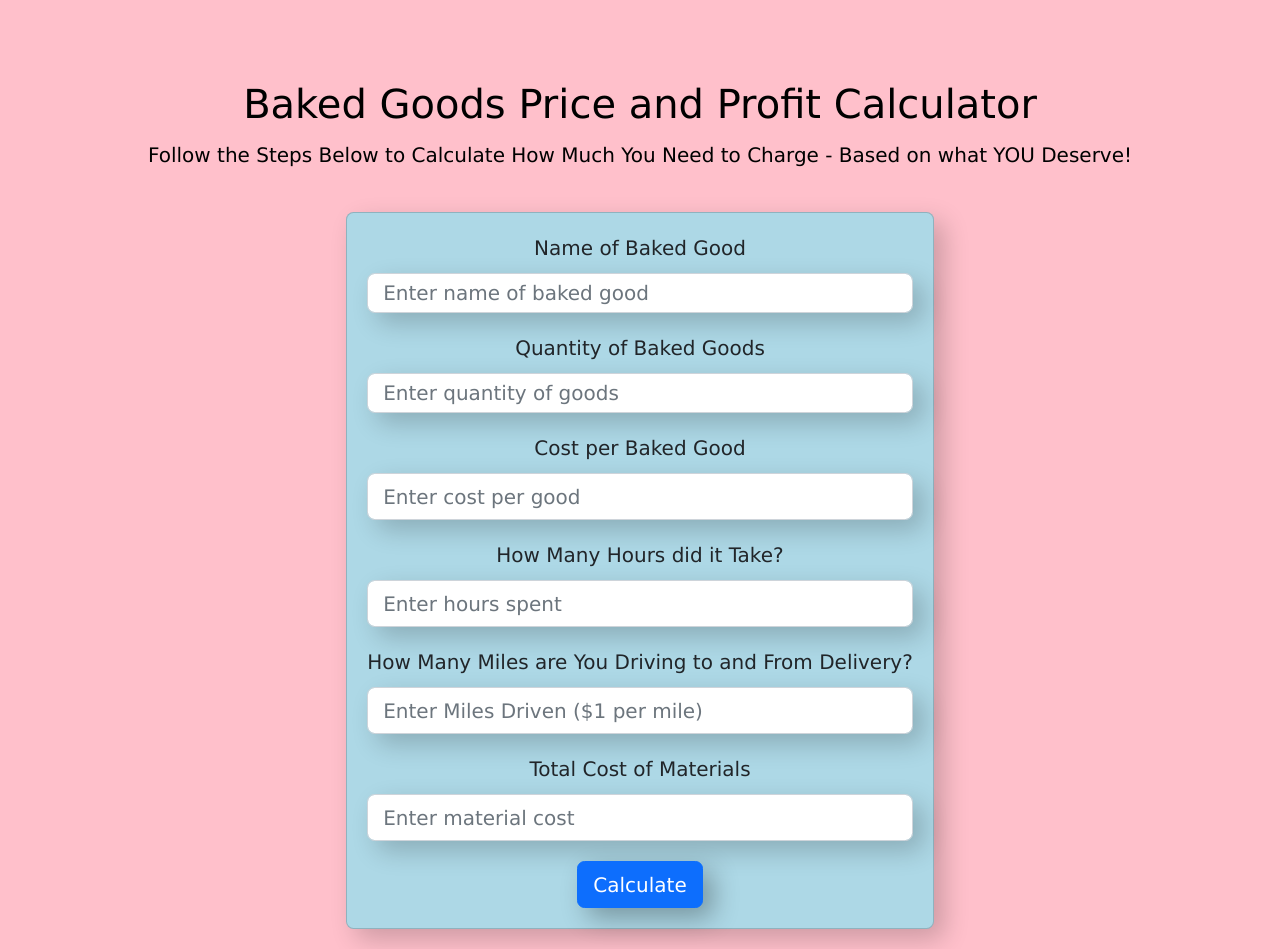
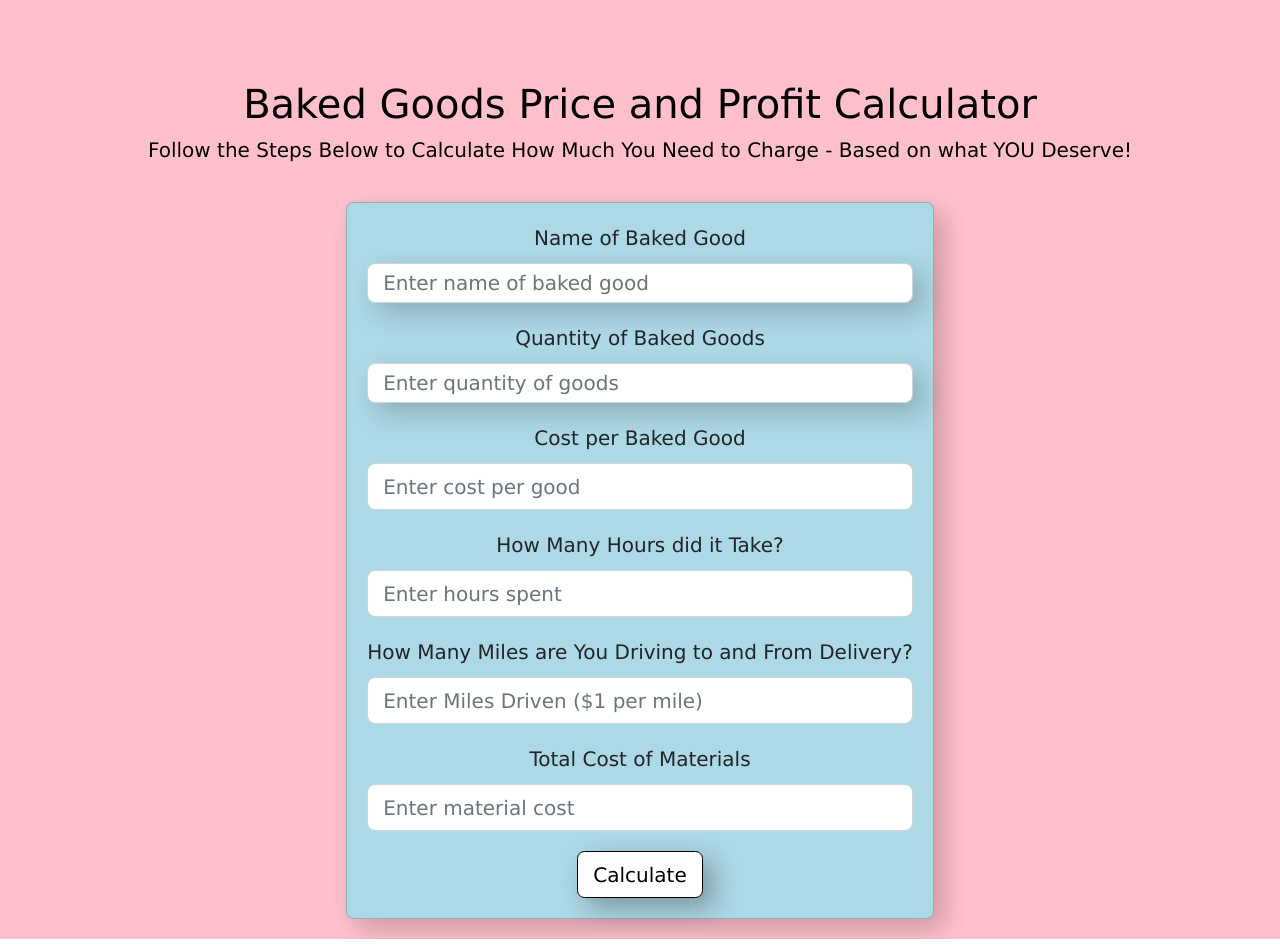
Before and after one commit to WebDeverDan/baker-cost-profit-calculator, a React (Create React App) app: page / in a window 1280 px wide. Built offline with nearby package versions, Linux system fonts and the light colour scheme.

Commit message:
cleaned up app.js structure and cleaned up css file

```diff
--- a/src/App.js
+++ b/src/App.js
@@ -69,8 +69,8 @@ const App = () => {
         </div>
       <div className={hiddenField}>
         <div>
-              <h1>Type of Food: {item.itemName}</h1>
-              <h3>Customer Should Pay: ${item.customerOwes}. They can afford it!</h3>
+            <h1>Type of Food: {item.itemName}</h1>
+            <h3>Customer Should Pay: ${item.customerOwes}. They can afford it!</h3>
           </div>
 					<div className="item-list text-dark">
             <div className="item-container ">
--- a/src/index.css
+++ b/src/index.css
@@ -44,32 +44,10 @@ body {
   margin-top: 2em;
 }
 
-.budget-message {
-  font-size: 20px;
-  color: #000000;
-  margin-top: 1em;
-}
 
 .instructions {
   font-size: 20px;
   color: #000000;
-}
-
-.add-budget-box {
-  display: flex;
-  flex-direction: column;
-  align-items: center;
-  border-radius: 20px;
-  padding: 5px;
-}
-
-.add-budget-input {
-  text-align: center;
-  box-shadow: 10px 10px 26px 0px rgba(0, 0, 0, 0.35);
-}
-
-.add-item-box svg {
-  margin: 5px;
 }
 
 .add-item-input {
@@ -85,16 +63,6 @@ body {
 
 .form-text {
   font: #000000;
-}
-.add-price-input {
-  box-sizing: border-box;
-  border: none;
-  border-width: .1em;
-  background: #ffffff;
-  color: black;
-  width: 100%;
-  padding-left: .3em;
-  box-shadow: 10px 10px 26px 0px rgba(0, 0, 0, 0.2);
 }
 
 input::placeholder {
@@ -131,65 +99,11 @@ input:focus {
   justify-content: space-between;
 }
 
-.remove-button {
-  color: white;
-  background-color: red;
-}
-
-.total {
-  float: right;
-  padding: 10px;
-  font-size: 20px;
-}
-
-.over-budget {
-  font-size: 20px;
-  color: red;
-}
-
-.under-budget {
-  font-size: 20px;
-  color: blue;
-}
-
-.regular-price {
-  font-size: 20px;
-  color: #000000;
-}
-
-.totals {
-  margin: auto;
-  display: flex;
-  margin-bottom: 1em;
-  font: #000000;
-  border: solid;
-  border-color: #000000;
-  border-left: none;
-  border-right: none;
-  margin-top: 1em;
-}
-
-
-.quantity {
-  display: flex;
-  align-items: center;
-  /* border: 1px solid #000000; */
-  /* background: white;
-  border-radius: 50px; */
-  font-size: 15px;
-  color: #ec645b;
-  min-width: 70px;
-  justify-content: space-between;
-}
-
-.quantity-integer{
-  color: #000000
-}
-
 button {
   background: transparent;
   border: none;
   margin: 3px;
+  color: pink;
 }
 
 button:focus {
@@ -202,14 +116,15 @@ button:hover {
 
 .button-effects{
   box-shadow: 10px 10px 26px 0px rgba(0, 0, 0, 0.3);
-}
-
-.completed {
-  text-decoration: line-through;
+  color: pink;
 }
 
 .refresh-title {
   margin-bottom: 2em;
+  background-color: lightblue !important;
+  color: black !important;
+  border: solid;
+  border-color: black !important;
 }
 
 .hidden {
@@ -217,6 +132,8 @@ button:hover {
 }
 
 .calculate_button {
-  color: pink;
-  font: black;
+  background-color: white !important;
+  color: black !important;
+  border: solid;
+  border-color: black !important;
 }
```
